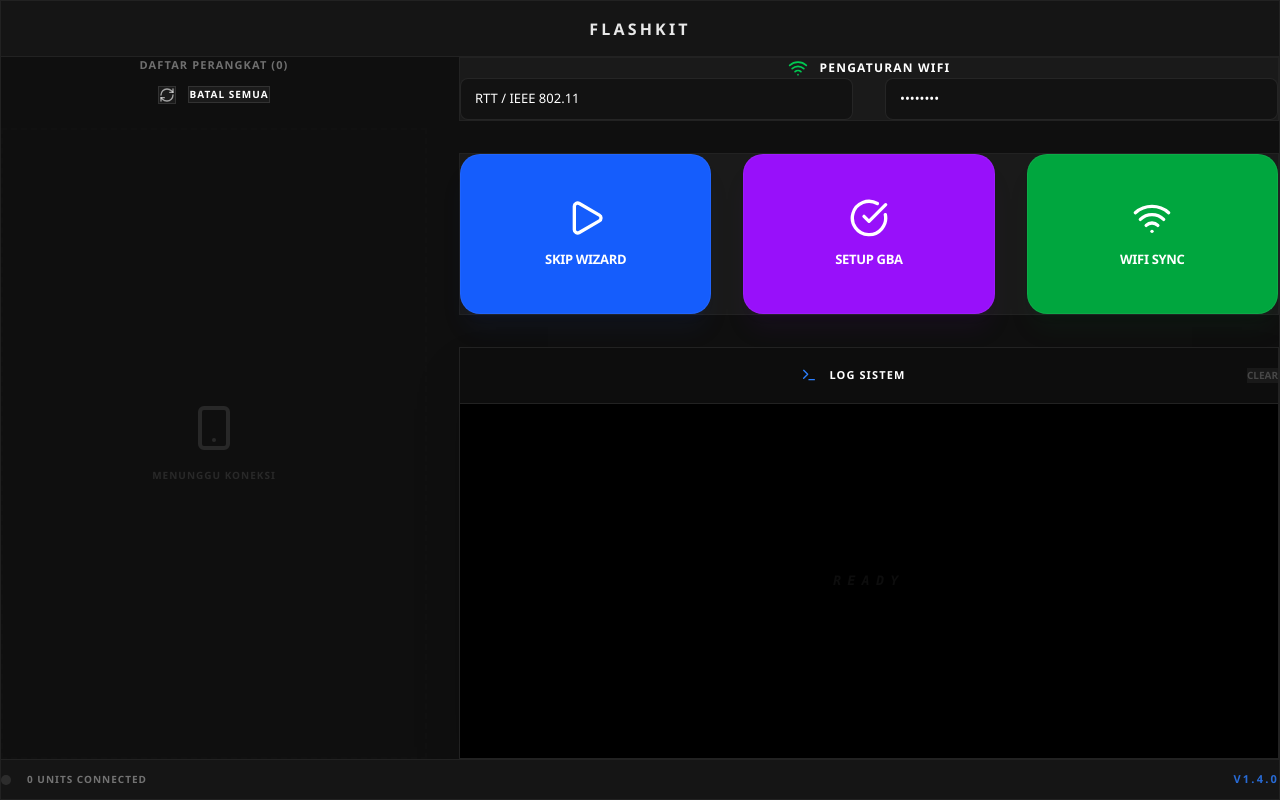
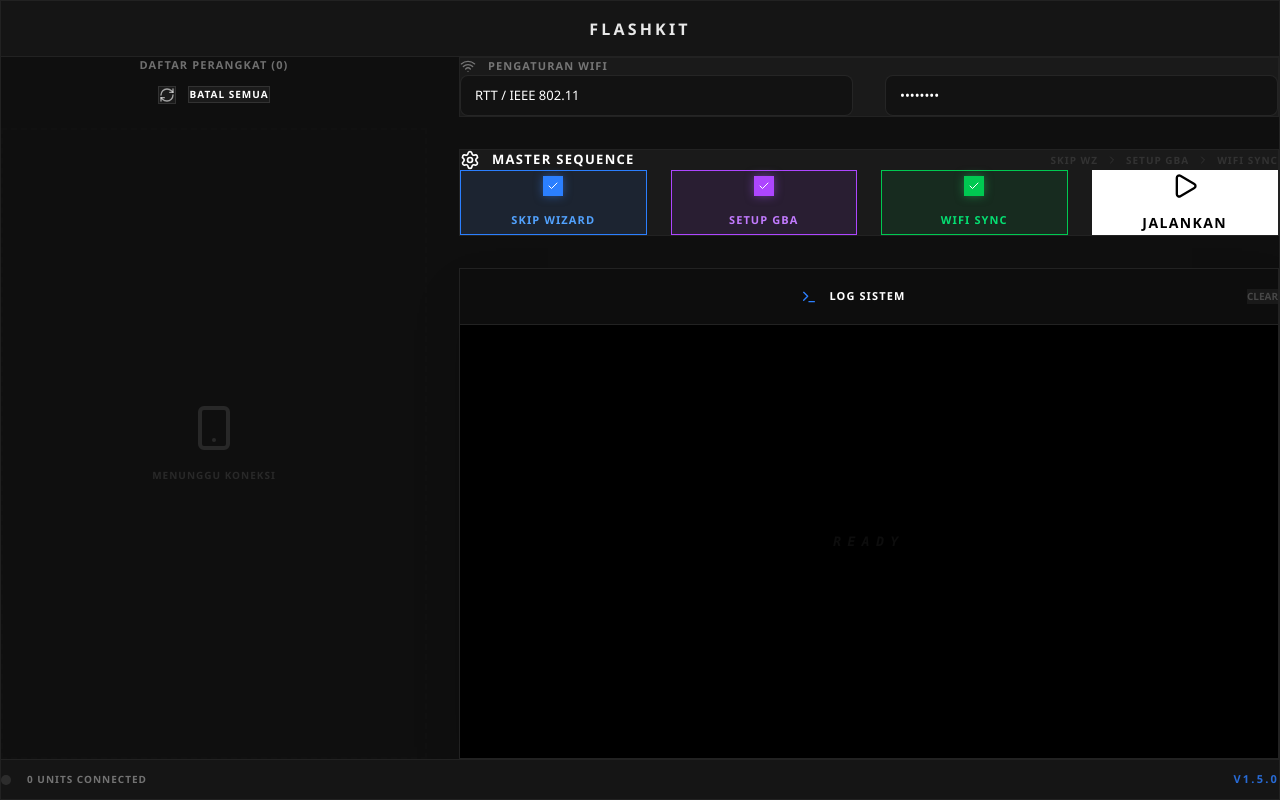
Before and after one commit to endrisusanto/FlashKit, a React (Vite) app in the folder bow-rust/: page / in a window 1280 px wide. Built offline with nearby package versions, Linux system fonts and the light colour scheme; the HTML template or start-up script is replaced by a standard one.

Commit message:
FlashKit v1.5.0: Master Sequence Engine, Animated Breadcrumbs, and UI Refinements

```diff
--- a/bow-rust/src/App.tsx
+++ b/bow-rust/src/App.tsx
@@ -1,6 +1,6 @@
 import { useState, useEffect, useRef } from "react";
 import { invoke } from "@tauri-apps/api/core";
-import { RefreshCw, Play, Wifi, Smartphone, Check, Terminal, CheckCircle } from "lucide-react";
+import { RefreshCw, Play, Wifi, Smartphone, Check, Terminal, Settings, ChevronRight } from "lucide-react";
 
 export default function App() {
   const [devices, setDevices] = useState<string[]>([]);
@@ -12,11 +12,23 @@ export default function App() {
   const [ssid, setSsid] = useState("RTT / IEEE 802.11");
   const [password, setPassword] = useState("1234qwer");
 
+  // Master Sequence States
+  const [seqSkipWz, setSeqSkipWz] = useState(localStorage.getItem('seqSkipWz') !== 'false');
+  const [seqGba, setSeqGba] = useState(localStorage.getItem('seqGba') !== 'false');
+  const [seqWifi, setSeqWifi] = useState(localStorage.getItem('seqWifi') !== 'false');
+  const [currentStep, setCurrentStep] = useState<number | null>(null);
+
   const appendLog = (msg: string) => setLogs(prev => [...prev, msg]);
 
   useEffect(() => {
     logEndRef.current?.scrollIntoView({ behavior: "smooth" });
   }, [logs]);
+
+  useEffect(() => {
+    localStorage.setItem('seqSkipWz', String(seqSkipWz));
+    localStorage.setItem('seqGba', String(seqGba));
+    localStorage.setItem('seqWifi', String(seqWifi));
+  }, [seqSkipWz, seqGba, seqWifi]);
 
   const delay = (ms: number) => new Promise(r => setTimeout(r, ms));
 
@@ -80,27 +92,26 @@ export default function App() {
     }
   };
 
-  const skipWz = async () => {
-    setLoading(true);
+  const skipWz = async (isSequence = false) => {
+    if (!isSequence) setLoading(true);
     appendLog("Tahap 1: Inisialisasi AT Exploit...");
     const ports: string[] = await invoke("get_samsung_ports");
     if (ports.length > 0) { await Promise.all(ports.map(p => sendAT(false, p))); await delay(2500); }
     const list: string[] = await invoke("get_devices");
     const active = list.length > 0 ? list : selectedDevices;
-    if (active.length === 0) { appendLog("✗ Perangkat tidak ditemukan."); setLoading(false); return; }
+    if (active.length === 0) { appendLog("✗ Perangkat tidak ditemukan."); if (!isSequence) setLoading(false); return; }
 
     let apkData: string, apkTest: string, apkLang: string;
     try {
       apkData = await invoke("get_resource_path", { name: "Data_Saver_Test-debug.apk" });
       apkTest = await invoke("get_resource_path", { name: "Data_Saver_Test-debug-androidTest.apk" });
       apkLang = await invoke("get_resource_path", { name: "language.apk" });
-    } catch (e) { appendLog(`ERROR: APK tidak ditemukan. ${e}`); setLoading(false); return; }
+    } catch (e) { appendLog(`ERROR: APK tidak ditemukan. ${e}`); if (!isSequence) setLoading(false); return; }
 
     await Promise.all(active.map(async (dev) => {
-      appendLog(`[${dev}] Memproses...`);
+      appendLog(`[${dev}] Memproses Skip Wizard...`);
       try {
         const run = async (args: string[]) => { await invoke("run_adb", { args: ["-s", dev, "shell", ...args] }); await delay(100); };
-        appendLog(`[${dev}] Mengatur Bahasa (English US)...`);
         await invoke("run_adb", { args: ["-s", dev, "install", "-r", "-g", "--bypass-low-target-sdk-block", apkLang] });
         await run(["am start -n net.sanapeli.adbchangelanguage/.AdbChangeLanguage --es language en --es country US"]);
         await delay(800);
@@ -126,17 +137,17 @@ export default function App() {
         await run(["svc wifi enable"]);
         await run(["settings put global wifi_on 1"]);
         await run(["input keyevent KEYCODE_HOME"]);
-        appendLog(`[${dev}] ✓ BERHASIL`);
+        appendLog(`[${dev}] ✓ SKIP WIZARD BERHASIL`);
       } catch (e: any) { appendLog(`[${dev}] ✗ GAGAL: ${e}`); }
     }));
-    setLoading(false);
+    if (!isSequence) setLoading(false);
   };
 
-  const setupPrecondition = async () => {
+  const setupPrecondition = async (isSequence = false) => {
     const active = selectedDevices.length > 0 ? selectedDevices : devices;
     if (active.length === 0) { appendLog("✗ Perangkat tidak terpilih."); return; }
-    setLoading(true);
-    appendLog("──── Setup Precondition (Paralel) ────");
+    if (!isSequence) setLoading(true);
+    appendLog("──── Setup Precondition ────");
     await Promise.all(active.map(async (dev) => {
       try {
         const run = async (args: string[]) => { await invoke("run_adb", { args: ["-s", dev, "shell", ...args] }); await delay(100); };
@@ -152,27 +163,27 @@ export default function App() {
         await run(["settings put system time_12_24 12"]);
         await run(["locksettings set-disabled true"]);
         await run(["svc wifi enable"]);
-        appendLog(`[${dev}] ✓ OK`);
+        appendLog(`[${dev}] ✓ SETUP GBA OK`);
       } catch (e: any) { appendLog(`[${dev}] ✗ ${e}`); }
     }));
-    setLoading(false);
+    if (!isSequence) setLoading(false);
   };
 
-  const connectWifi = async () => {
+  const connectWifi = async (isSequence = false) => {
     const active = selectedDevices.length > 0 ? selectedDevices : devices;
     if (active.length === 0 || !ssid) { appendLog("✗ Perangkat atau SSID kosong."); return; }
-    setLoading(true);
-    appendLog(`──── WiFi Sync: ${ssid} (WifiUtil) ────`);
+    if (!isSequence) setLoading(true);
+    appendLog(`──── WiFi Sync: ${ssid} ────`);
 
     let apk: string;
-    try { apk = await invoke("get_resource_path", { name: "WifiUtil.apk" }); } catch (e) { appendLog(`ERR: ${e}`); setLoading(false); return; }
+    try { apk = await invoke("get_resource_path", { name: "WifiUtil.apk" }); } catch (e) { appendLog(`ERR: ${e}`); if (!isSequence) setLoading(false); return; }
 
     await Promise.all(active.map(async (dev) => {
       try {
-        appendLog(`[${dev}] Menyiapkan WifiUtil...`);
+        appendLog(`[${dev}] Mengirim profil WiFi...`);
         await invoke("run_adb", { args: ["-s", dev, "shell", "svc wifi enable"] });
         await invoke("run_adb", { args: ["-s", dev, "install", "-r", "-g", "--bypass-low-target-sdk-block", apk] });
-        await delay(800);
+        await delay(500);
 
         const addCmd = password
           ? `am instrument -e method addWpaPskNetwork -e ssid "${ssid}" -e psk "${password}" -e hidden true -w com.android.tradefed.utils.wifi/.WifiUtil`
@@ -190,17 +201,44 @@ export default function App() {
         }
 
         await invoke("run_adb", { args: ["-s", dev, "shell", "am instrument -e method saveConfiguration -w com.android.tradefed.utils.wifi/.WifiUtil"] });
-        await delay(5000);
 
-        const status: string = await invoke("run_adb", { args: ["-s", dev, "shell", "dumpsys wifi | grep mNetworkInfo"] });
-        if (status.includes("CONNECTED") || status.includes(ssid)) {
-          appendLog(`[${dev}] ✓ WiFi TERHUBUNG`);
-        } else {
-          appendLog(`[${dev}] ⚠ Cek manual (Status: ${status.split('\n')[0].trim()})`);
-        }
+        // Hapus verifikasi WiFi seperti yang diminta
+        appendLog(`[${dev}] ✓ WiFi SYNC SELESAI`);
       } catch (e: any) { appendLog(`[${dev}] ✗ GAGAL: ${e}`); }
     }));
+    if (!isSequence) setLoading(false);
+  };
+
+  const runMasterSequence = async () => {
+    if (!seqSkipWz && !seqGba && !seqWifi) {
+      appendLog("✗ Tidak ada aksi yang diaktifkan di Master Sequence.");
+      return;
+    }
+
+    setLoading(true);
+    appendLog("==== MEMULAI MASTER SEQUENCE ====");
+
+    if (seqSkipWz) {
+      setCurrentStep(1);
+      await skipWz(true);
+      await delay(2000);
+    }
+
+    if (seqGba) {
+      setCurrentStep(2);
+      await setupPrecondition(true);
+      await delay(2000);
+    }
+
+    if (seqWifi) {
+      setCurrentStep(3);
+      await connectWifi(true);
+      await delay(2000);
+    }
+
+    setCurrentStep(null);
     setLoading(false);
+    appendLog("==== MASTER SEQUENCE SELESAI ====");
   };
 
   const toggleDevice = (id: string) => setSelectedDevices(p => p.includes(id) ? p.filter(d => d !== id) : [...p, id]);
@@ -265,11 +303,14 @@ export default function App() {
 
         {/* Right: Dashboard */}
         <div className="flex-1 flex flex-col gap-8 min-w-0">
-          {/* WiFi Card */}
+
+          {/* WIFI CONFIG CARD */}
           <div className="p-8 bg-[#1a1a1a] border border-[#222]">
-            <div className="flex items-center justify-center gap-3 mb-8">
-              <Wifi className="w-5 h-5 text-green-500" />
-              <span className="text-[12px] font-black uppercase tracking-widest text-center">Pengaturan WiFi</span>
+            <div className="flex items-center justify-between mb-6">
+              <div className="flex items-center gap-3">
+                <Wifi className="w-4 h-4 text-white/40" />
+                <span className="text-[11px] font-black uppercase tracking-widest text-white/40">Pengaturan WiFi</span>
+              </div>
             </div>
             <div className="grid grid-cols-2 gap-8">
               <input value={ssid} onChange={e => setSsid(e.target.value)} className="win-input px-6 py-4" placeholder="Nama WiFi (SSID)" style={{ borderRadius: '0px !important' }} />
@@ -277,22 +318,88 @@ export default function App() {
             </div>
           </div>
 
-          {/* Action Grid */}
-          <div className="p-8 bg-[#1a1a1a] border border-[#222]">
-            <div className="grid grid-cols-3 gap-8">
-              <button onClick={skipWz} disabled={loading} className="win-action-card bg-blue-600 hover:bg-blue-500 shadow-xl shadow-blue-900/10 h-40" style={{ borderRadius: '0px !important' }}>
-                <Play className="w-10 h-10 text-white" />
-                <span className="text-[13px] font-black uppercase tracking-tight">Skip Wizard</span>
-              </button>
-              <button onClick={setupPrecondition} disabled={loading} className="win-action-card bg-purple-600 hover:bg-purple-500 shadow-xl shadow-purple-900/10 h-40" style={{ borderRadius: '0px !important' }}>
-                <CheckCircle className="w-10 h-10 text-white" />
-                <span className="text-[13px] font-black uppercase tracking-tight">Setup GBA</span>
-              </button>
-              <button onClick={connectWifi} disabled={loading} className="win-action-card bg-green-600 hover:bg-green-500 shadow-xl shadow-green-900/10 h-40" style={{ borderRadius: '0px !important' }}>
-                <Wifi className="w-10 h-10 text-white" />
-                <span className="text-[13px] font-black uppercase tracking-tight">WiFi Sync</span>
+          {/* MASTER SEQUENCE CARD 1x4 */}
+          <div className="p-8 bg-[#1a1a1a] border border-[#222] relative overflow-hidden">
+            {/* Breadcrumb Header */}
+            <div className="flex items-center justify-between mb-8">
+              <div className="flex items-center gap-3">
+                <Settings className={`w-5 h-5 ${currentStep !== null ? 'text-blue-500 animate-spin-slow' : 'text-white'}`} />
+                <span className="text-[13px] font-black uppercase tracking-widest">Master Sequence</span>
+              </div>
+
+              {/* Animated Breadcrumb Progress */}
+              <div className="flex items-center gap-2">
+                <div className={`flex items-center gap-2 transition-all duration-500 ${!seqSkipWz ? 'hidden' : ''} ${currentStep === 1 ? 'opacity-100' : (currentStep && currentStep > 1 ? 'opacity-30' : 'opacity-10')}`}>
+                  <span className={`text-[10px] font-black uppercase tracking-widest ${currentStep === 1 ? 'text-blue-400 drop-shadow-[0_0_8px_rgba(96,165,250,0.8)]' : ''}`}>Skip WZ</span>
+                  <ChevronRight className="w-3 h-3" />
+                </div>
+                <div className={`flex items-center gap-2 transition-all duration-500 ${!seqGba ? 'hidden' : ''} ${currentStep === 2 ? 'opacity-100' : (currentStep && currentStep > 2 ? 'opacity-30' : 'opacity-10')}`}>
+                  <span className={`text-[10px] font-black uppercase tracking-widest ${currentStep === 2 ? 'text-purple-400 drop-shadow-[0_0_8px_rgba(192,132,252,0.8)]' : ''}`}>Setup GBA</span>
+                  <ChevronRight className="w-3 h-3" />
+                </div>
+                <div className={`flex items-center gap-2 transition-all duration-500 ${!seqWifi ? 'hidden' : ''} ${currentStep === 3 ? 'opacity-100' : 'opacity-10'}`}>
+                  <span className={`text-[10px] font-black uppercase tracking-widest ${currentStep === 3 ? 'text-green-400 drop-shadow-[0_0_8px_rgba(74,222,128,0.8)]' : ''}`}>WiFi Sync</span>
+                </div>
+              </div>
+            </div>
+
+            <div className="grid grid-cols-4 gap-6">
+              {/* Toggle Skip Wz */}
+              <div
+                onClick={() => !loading && setSeqSkipWz(!seqSkipWz)}
+                className={`p-6 border transition-all cursor-pointer flex flex-col items-center justify-center gap-4 ${seqSkipWz ? 'border-blue-500 bg-blue-500/10' : 'border-[#333] bg-black/40 hover:border-white/20'}`}
+                style={{ borderRadius: '0px !important' }}
+              >
+                <div className={`w-5 h-5 border flex items-center justify-center transition-all ${seqSkipWz ? 'bg-blue-500 border-blue-500 shadow-[0_0_10px_rgba(59,130,246,0.5)]' : 'border-white/20'}`} style={{ borderRadius: '0px !important' }}>
+                  {seqSkipWz && <Check className="w-3 h-3 text-white font-black" />}
+                </div>
+                <span className={`text-[11px] font-black uppercase tracking-widest text-center ${seqSkipWz ? 'text-blue-400' : 'text-white/40'}`}>Skip Wizard</span>
+              </div>
+
+              {/* Toggle GBA */}
+              <div
+                onClick={() => !loading && setSeqGba(!seqGba)}
+                className={`p-6 border transition-all cursor-pointer flex flex-col items-center justify-center gap-4 ${seqGba ? 'border-purple-500 bg-purple-500/10' : 'border-[#333] bg-black/40 hover:border-white/20'}`}
+                style={{ borderRadius: '0px !important' }}
+              >
+                <div className={`w-5 h-5 border flex items-center justify-center transition-all ${seqGba ? 'bg-purple-500 border-purple-500 shadow-[0_0_10px_rgba(168,85,247,0.5)]' : 'border-white/20'}`} style={{ borderRadius: '0px !important' }}>
+                  {seqGba && <Check className="w-3 h-3 text-white font-black" />}
+                </div>
+                <span className={`text-[11px] font-black uppercase tracking-widest text-center ${seqGba ? 'text-purple-400' : 'text-white/40'}`}>Setup GBA</span>
+              </div>
+
+              {/* Toggle WiFi */}
+              <div
+                onClick={() => !loading && setSeqWifi(!seqWifi)}
+                className={`p-6 border transition-all cursor-pointer flex flex-col items-center justify-center gap-4 ${seqWifi ? 'border-green-500 bg-green-500/10' : 'border-[#333] bg-black/40 hover:border-white/20'}`}
+                style={{ borderRadius: '0px !important' }}
+              >
+                <div className={`w-5 h-5 border flex items-center justify-center transition-all ${seqWifi ? 'bg-green-500 border-green-500 shadow-[0_0_10px_rgba(34,197,94,0.5)]' : 'border-white/20'}`} style={{ borderRadius: '0px !important' }}>
+                  {seqWifi && <Check className="w-3 h-3 text-white font-black" />}
+                </div>
+                <span className={`text-[11px] font-black uppercase tracking-widest text-center ${seqWifi ? 'text-green-400' : 'text-white/40'}`}>WiFi Sync</span>
+              </div>
+
+              {/* Execute Button */}
+              <button
+                onClick={runMasterSequence}
+                disabled={loading || (!seqSkipWz && !seqGba && !seqWifi)}
+                className={`transition-all font-black uppercase tracking-widest text-[14px] flex flex-col items-center justify-center gap-3 border-2 ${loading ? 'bg-[#111] border-[#333] text-white/40 cursor-not-allowed' : 'bg-white text-black border-white hover:bg-gray-200 disabled:opacity-30'}`}
+                style={{ borderRadius: '0px !important' }}
+              >
+                {loading && currentStep !== null ? (
+                   <RefreshCw className="w-7 h-7 animate-spin" />
+                ) : (
+                   <Play className="w-7 h-7" />
+                )}
+                <span>{loading && currentStep !== null ? 'Memproses...' : 'Jalankan'}</span>
               </button>
             </div>
+
+            {/* Loading Progress Bar at bottom of card */}
+            {loading && currentStep !== null && (
+              <div className="absolute bottom-0 left-0 h-1 bg-blue-500 w-full animate-pulse"></div>
+            )}
           </div>
 
           {/* System Log */}
@@ -311,7 +418,7 @@ export default function App() {
                 logs.map((log, i) => (
                   <div key={i} className="mb-3 border-l-2 border-white/5 pl-5 hover:border-blue-500 transition-all py-1 hover:bg-white/[0.02]">
                     <span className="text-white/20 mr-5 font-normal">[{new Date().toLocaleTimeString()}]</span>
-                    <span className={`${log.includes('✗') || log.includes('ERR') || log.includes('GAGAL') ? 'text-red-400 font-bold' : log.includes('✓') || log.includes('BERHASIL') ? 'text-green-400 font-bold' : 'text-white/75'}`}>{log}</span>
+                    <span className={`${log.includes('✗') || log.includes('ERR') || log.includes('GAGAL') ? 'text-red-400 font-bold' : log.includes('✓') || log.includes('BERHASIL') || log.includes('SELESAI') ? 'text-green-400 font-bold' : 'text-white/75'}`}>{log}</span>
                   </div>
                 ))
               )}
@@ -326,7 +433,7 @@ export default function App() {
           <div className={`w-2.5 h-2.5 rounded-full ${devices.length > 0 ? 'bg-green-500 shadow-[0_0_10px_rgba(34,197,94,0.4)]' : 'bg-white/10'}`} />
           <span className="text-[10px] font-black uppercase tracking-widest text-white/40">{devices.length} Units Connected</span>
         </div>
-        <span className="text-[11px] font-black tracking-[0.2em] text-blue-500/80 uppercase">v1.4.0</span>
+        <span className="text-[11px] font-black tracking-[0.2em] text-blue-500/80 uppercase">v1.5.0</span>
       </footer>
     </div>
   );
```
